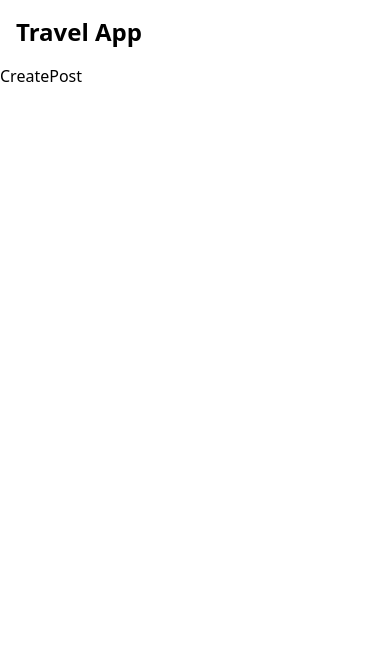
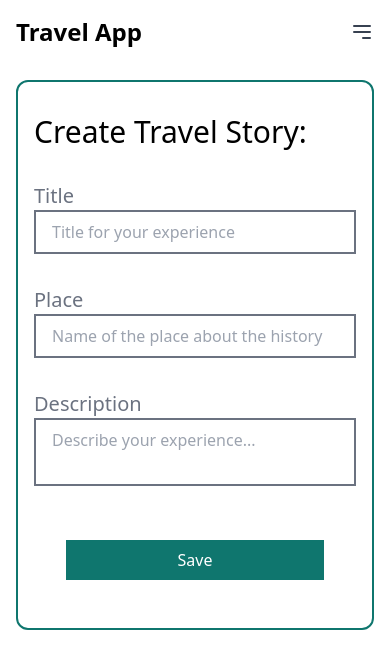
Before and after one commit to lukasilverio94/travel-app, a React (Vite) app in the folder frontend/: page /posts/create in a window 390 px wide. Shown: the top 668 px of the page. Built offline with nearby package versions, Linux system fonts and the light colour scheme.

Commit message:
navbar responsive working

```diff
--- a/frontend/src/components/Navbar.jsx
+++ b/frontend/src/components/Navbar.jsx
@@ -1,39 +1,87 @@
+import { useState } from "react";
 import { Link } from "react-router-dom";
 
 export default function Navbar() {
+  const [isNavOpen, setIsNavOpen] = useState(false);
+
+  const toggleNav = () => {
+    setIsNavOpen(!isNavOpen);
+  };
+
   return (
-    <nav className="bg-white border-gray-200 dark:bg-gray-900 ">
+    <nav className="bg-white border-gray-200 dark:bg-gray-900">
       <div className="max-w-screen-xl flex flex-wrap items-center justify-between mx-auto p-4">
         <Link
           to="/"
           className="flex items-center space-x-3 rtl:space-x-reverse"
         >
-          {/* PLACE ICON HERE IF WE WANT */}
-          {/* <img
-            src="https://flowbite.com/docs/images/logo.svg"
-            className="h-8"
-            alt="Flowbite Logo"
-          /> */}
+          {/* IMAGE / ICON HERE IN FUTURE */}
           <span className="self-center text-2xl font-semibold whitespace-nowrap dark:text-white">
             Travel App
           </span>
         </Link>
 
+        {/* Toggle button for small screens */}
+        <button
+          onClick={toggleNav}
+          className="md:hidden text-gray-700 focus:outline-none"
+        >
+          {isNavOpen ? (
+            <svg
+              className="w-6 h-6"
+              fill="none"
+              stroke="currentColor"
+              viewBox="0 0 24 24"
+              xmlns="http://www.w3.org/2000/svg"
+            >
+              <path
+                strokeLinecap="round"
+                strokeLinejoin="round"
+                strokeWidth="2"
+                d="M6 18L18 6M6 6l12 12"
+              ></path>
+            </svg>
+          ) : (
+            <svg
+              className="w-6 h-6"
+              fill="none"
+              stroke="currentColor"
+              viewBox="0 0 24 24"
+              xmlns="http://www.w3.org/2000/svg"
+            >
+              <path
+                strokeLinecap="round"
+                strokeLinejoin="round"
+                strokeWidth="2"
+                d="M4 6h16M4 12h16m-7 6h7"
+              ></path>
+            </svg>
+          )}
+        </button>
+
+        {/* Navigation items */}
         <div
-          className="items-center justify-between hidden w-full md:flex md:w-auto md:order-1"
+          className={`${
+            isNavOpen ? "block" : "hidden"
+          } w-full md:flex md:w-auto md:order-1`}
           id="navbar-search"
         >
-          <div className="relative mt-3 md:hidden">
-            {/* ... responsive search input code ... */}
-          </div>
+          {/* ... responsive search input code ... */}
           <ul className="flex flex-col p-4 md:p-0 mt-4 font-medium border border-gray-100 rounded-lg bg-gray-50 md:space-x-8 rtl:space-x-reverse md:flex-row md:mt-0 md:border-0 md:bg-white dark:bg-gray-800 md:dark:bg-gray-900 dark:border-gray-700">
             <li>
               <Link
                 to="/"
                 className="block py-2 px-3 text-white bg-blue-700 rounded md:bg-transparent md:text-blue-700 md:p-0 md:dark:text-blue-500"
-                aria-current="page"
               >
                 Home
+              </Link>
+            </li>
+            <li>
+              <Link
+                to="/posts/create"
+                className="block py-2 px-3 text-gray-900 rounded hover:bg-gray-100 md:hover:bg-transparent md:hover:text-blue-700 md:p-0 dark:text-white md:dark:hover:text-blue-500 dark:hover:bg-gray-700 dark:hover:text-white md:dark:hover:bg-transparent dark:border-gray-700"
+              >
+                Add Experience
               </Link>
             </li>
             <li>
@@ -44,14 +92,6 @@ export default function Navbar() {
                 Explore Travels
               </Link>
             </li>
-            <li>
-              <Link
-                to="/add-post"
-                className="block py-2 px-3 text-gray-900 rounded hover:bg-gray-100 md:hover:bg-transparent md:hover:text-blue-700 md:p-0 dark:text-white md:dark:hover:text-blue-500 dark:hover:bg-gray-700 dark:hover:text-white md:dark:hover:bg-transparent dark:border-gray-700"
-              >
-                Add Experience
-              </Link>
-            </li>
           </ul>
         </div>
       </div>
--- a/frontend/src/components/Post.jsx
+++ b/frontend/src/components/Post.jsx
@@ -1,4 +1,3 @@
-// components/Post.js
 import React from "react";
 
 const Post = ({ post }) => (
--- a/frontend/src/components/PostList.jsx
+++ b/frontend/src/components/PostList.jsx
@@ -23,7 +23,7 @@ const PostList = () => {
 
   return (
     <div>
-      <h1 className="text-4xl py-3 text-teal-700  border-b-2 border-teal-700">
+      <h1 className="text-4xl py-3 text-teal-700 font-semibold border-b-2 border-teal-700">
         Read all travels experiences:
       </h1>
       {loading ? (
--- a/frontend/src/pages/CreatePost.jsx
+++ b/frontend/src/pages/CreatePost.jsx
@@ -1,5 +1,43 @@
-import React from "react";
+import { useState, useEffect } from "react";
+import axios from "axios";
+import Loader from "../components/Loader";
 
 export default function CreatePost() {
-  return <div>CreatePost</div>;
+  const [title, setTitle] = useState("");
+  const [place, setPlace] = useState("");
+  const [description, setDescription] = useState("");
+  const [loading, setLoading] = useState(false);
+
+  return (
+    <div className="p-4">
+      <form className="flex flex-col border-2 border-teal-700 rounded-xl w-full sm:w-100 lg:w-1/2 p-4 mx-auto">
+        <h1 className="text-3xl my-4">Create Travel Story: </h1>
+        <div className="my-4">
+          <label className="text-xl mr-4 text-gray-500">Title</label>
+          <input
+            type="text"
+            className="border-2 border-gray-500 px-4 py-2 w-full"
+            placeholder="Title for your experience"
+          />
+        </div>
+        <div className="my-4">
+          <label className="text-xl mr-4 text-gray-500">Place</label>
+          <input
+            type="text"
+            className="border-2 border-gray-500 px-4 py-2  w-full "
+            placeholder="Name of the place about the history"
+          />
+        </div>
+        <div className="my-4">
+          <label className="text-xl mr-4 text-gray-500">Description</label>
+          <textarea
+            type="number"
+            className="border-2 border-gray-500 px-4 py-2  w-full resize-none"
+            placeholder="Describe your experience..."
+          />
+        </div>
+        <button className="p-2 bg-teal-700  text-white m-8">Save</button>
+      </form>
+    </div>
+  );
 }
```
